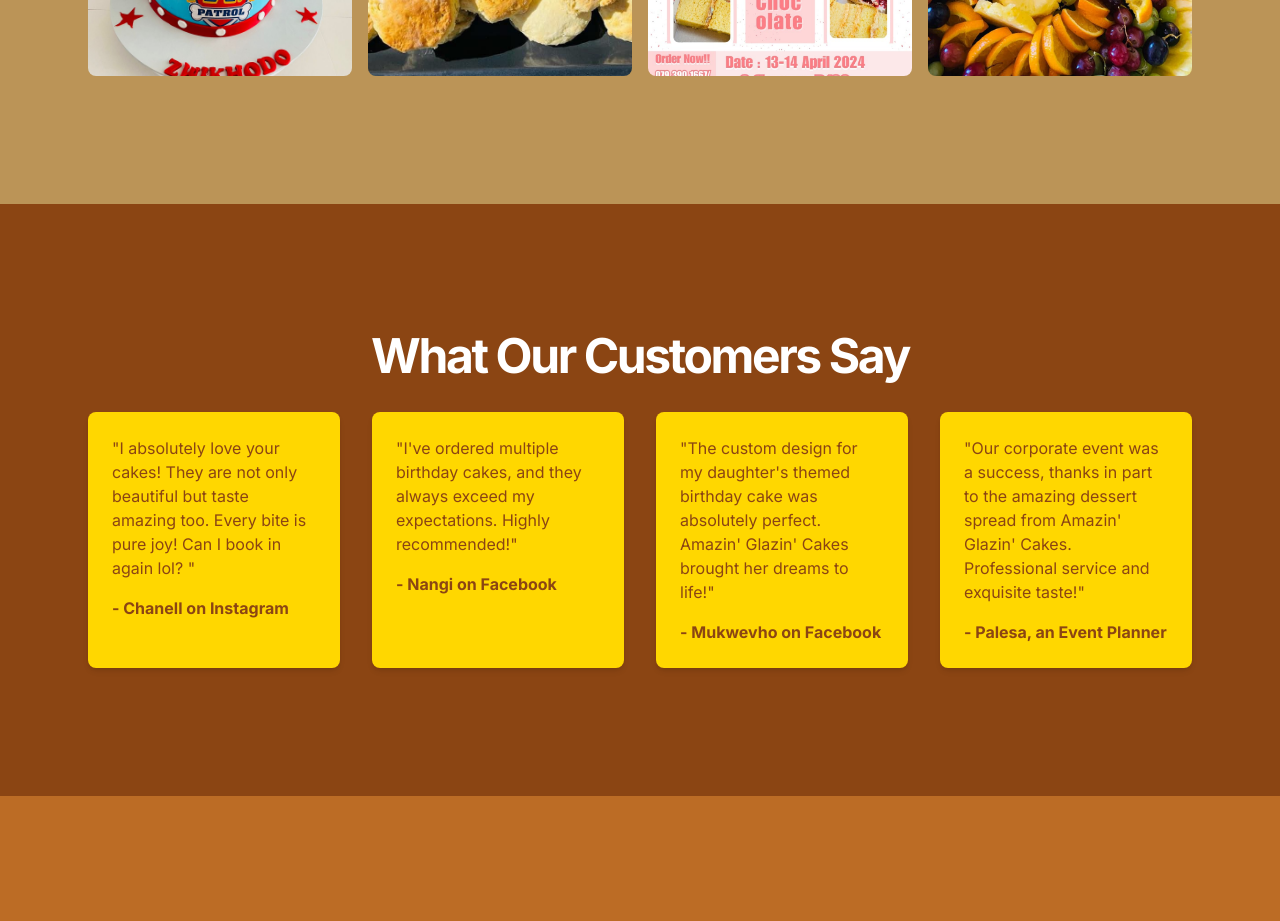
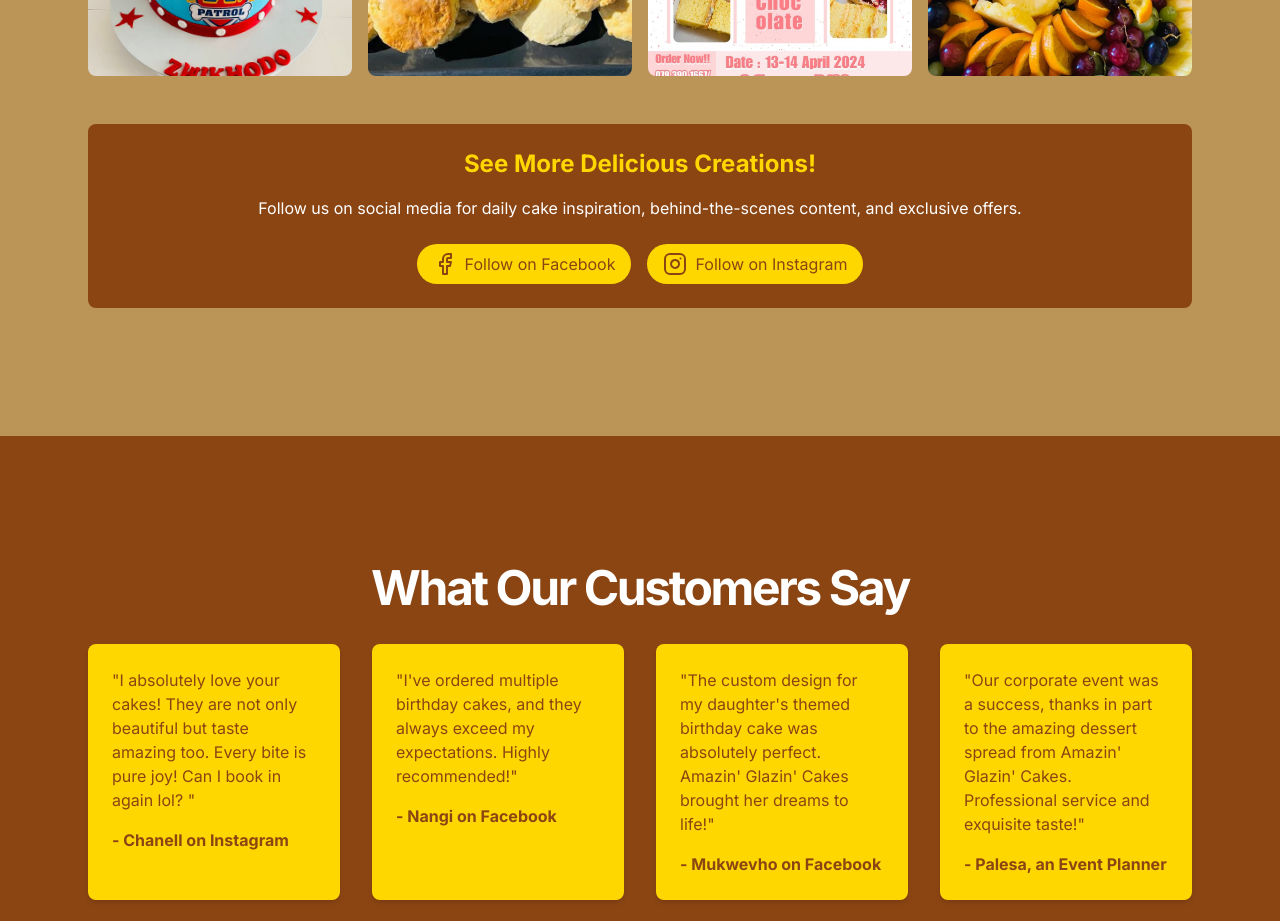
Before and after one commit to ThulaniMthembu/cakeShop, a Next.js app: page / in a window 1280 px wide. Shown: the part 2660-3581 px from the top of the page. Built offline with nearby package versions, Linux system fonts and the light colour scheme.

Commit message:
updates on gallery section

```diff
--- a/src/app/page.tsx
+++ b/src/app/page.tsx
@@ -50,7 +50,10 @@ const FullScreenImage = ({
 	</div>
 );
 
-function smoothScroll(e: React.MouseEvent<HTMLAnchorElement>, targetId: string) {
+function smoothScroll(
+	e: React.MouseEvent<HTMLAnchorElement>,
+	targetId: string
+) {
 	e.preventDefault();
 	const targetElement = document.getElementById(targetId);
 	if (targetElement) {
@@ -202,14 +205,10 @@ export default function CakeBakerLanding() {
 			} bg-[#432818]`}
 		>
 			{isLoading && (
-        <div className="fixed inset-0 z-50 bg-[#432818] flex items-center justify-center">
-          <div className="flex-col gap-4 w-full flex items-center justify-center">
-            <div
-              className="w-20 h-20 border-4 border-transparent text-blue-400 text-4xl animate-spin flex items-center justify-center border-t-blue-400 rounded-full"
-            >
-              <div
-                className="w-16 h-16 border-4 border-transparent text-red-400 text-2xl animate-spin flex items-center justify-center border-t-red-400 rounded-full"
-              ></div>
+				<div className='fixed inset-0 z-50 bg-[#432818] flex items-center justify-center'>
+					<div className='flex-col gap-4 w-full flex items-center justify-center'>
+						<div className='w-20 h-20 border-4 border-transparent text-blue-400 text-4xl animate-spin flex items-center justify-center border-t-blue-400 rounded-full'>
+							<div className='w-16 h-16 border-4 border-transparent text-red-400 text-2xl animate-spin flex items-center justify-center border-t-red-400 rounded-full'></div>
 						</div>
 					</div>
 				</div>
@@ -402,6 +401,40 @@ export default function CakeBakerLanding() {
 									</div>
 								</div>
 							))}
+						</div>
+
+						<div className='mt-12 fade-in'>
+							<div className='bg-[#8B4513] rounded-lg p-6 text-center'>
+								<h3 className='text-2xl font-bold text-[#FFD700] mb-4'>
+									See More Delicious Creations!
+								</h3>
+								<p className='text-[#FFFFFF] mb-6'>
+									Follow us on social media for daily cake inspiration,
+									behind-the-scenes content, and exclusive offers.
+								</p>
+								<div className='flex justify-center space-x-4'>
+									<Link
+										href='https://www.facebook.com/profile.php?id=100063864528201'
+										aria-label='Visit our Facebook page'
+										className='bg-[#FFD700] text-[#8B4513] hover:bg-[#FFA500] transition-colors duration-300 py-2 px-4 rounded-full flex items-center'
+										target='_blank'
+										rel='noopener noreferrer'
+									>
+										<FacebookIcon className='h-6 w-6 mr-2' />
+										<span>Follow on Facebook</span>
+									</Link>
+									<Link
+										href='https://www.instagram.com/amazinglazincakess/'
+										aria-label='Visit our Instagram page'
+										className='bg-[#FFD700] text-[#8B4513] hover:bg-[#FFA500] transition-colors duration-300 py-2 px-4 rounded-full flex items-center'
+										target='_blank'
+										rel='noopener noreferrer'
+									>
+										<InstagramIcon className='h-6 w-6 mr-2' />
+										<span>Follow on Instagram</span>
+									</Link>
+								</div>
+							</div>
 						</div>
 					</div>
 				</section>
```
Lines whose indentation alone changed are shown as unchanged.
